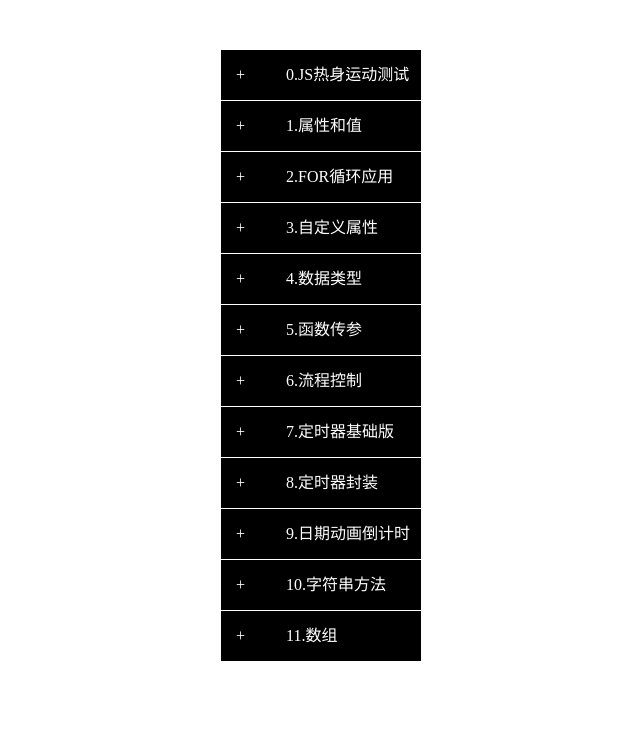
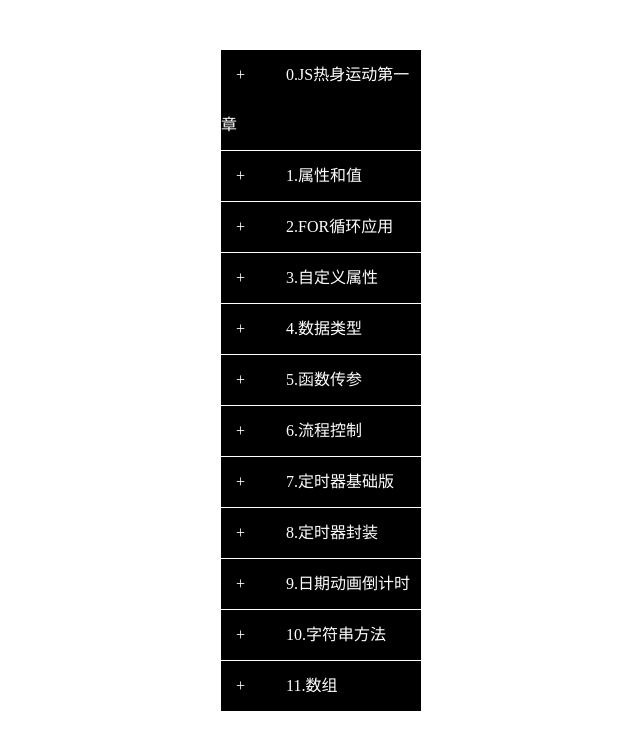
Before and after one commit to YoungJudge/JsBasic, a plain HTML site: page index.html in a window 1280 px wide. Shown: the whole page, without its empty margins (319-959 px from the left). Drawn offline with Linux system fonts and the light colour scheme.

Commit message:
更改第一次

```diff
--- a/index.html
+++ b/index.html
@@ -20,7 +20,7 @@
 <body>
 <div class="nav" id="nav">
     <div>
-        <span><label>+</label>0.JS热身运动测试</span>
+        <span><label>+</label>0.JS热身运动第一章</span>
         <ul>
             <li><a href="https://youngjudge.github.io/JsBasic/renshen/index.html"target="_blank">热身运动</a></li>
         </ul>
```
